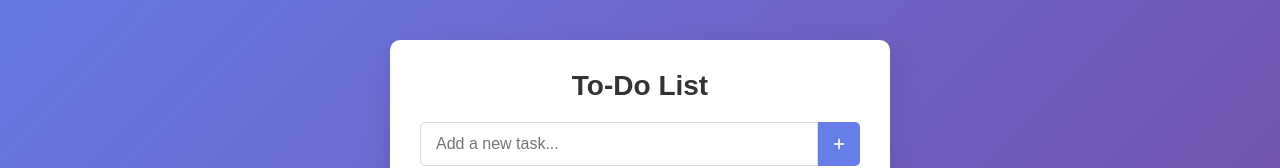
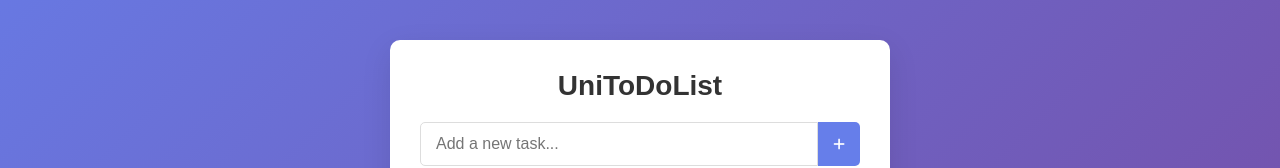
Before and after one commit to LucasDevGuedes/UniToDoList, a plain HTML site: page index.html in a window 1280 px wide. Shown: the part 237-405 px from the top of the page. Drawn offline with Linux system fonts and the light colour scheme.

Commit message:
UniToDoList.html

```diff
--- a/index.html
+++ b/index.html
@@ -9,7 +9,7 @@
 </head>
 <body>
     <div class="container">
-        <h1>To-Do List</h1>
+        <h1>UniToDoList</h1>
         <div class="todo-input">
             <input type="text" id="task-input" placeholder="Add a new task...">
             <button id="add-task-btn"><i class="fas fa-plus"></i></button>
@@ -29,4 +29,5 @@
     </div>
     <script src="script.js"></script>
 </body>
+
 </html>
```
